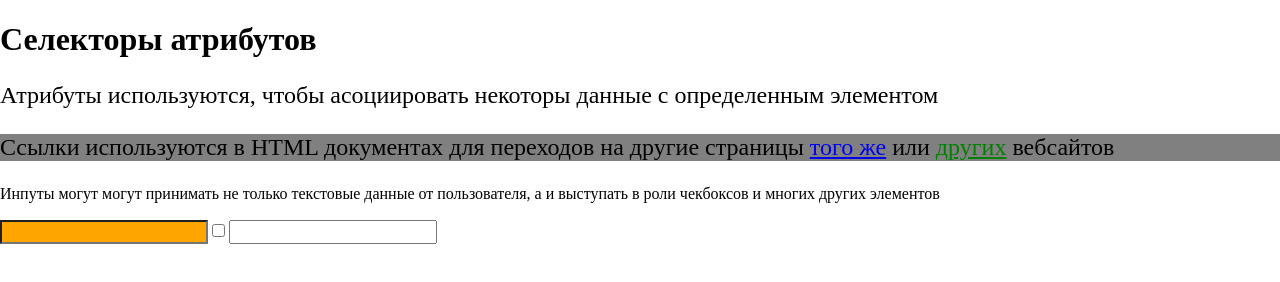
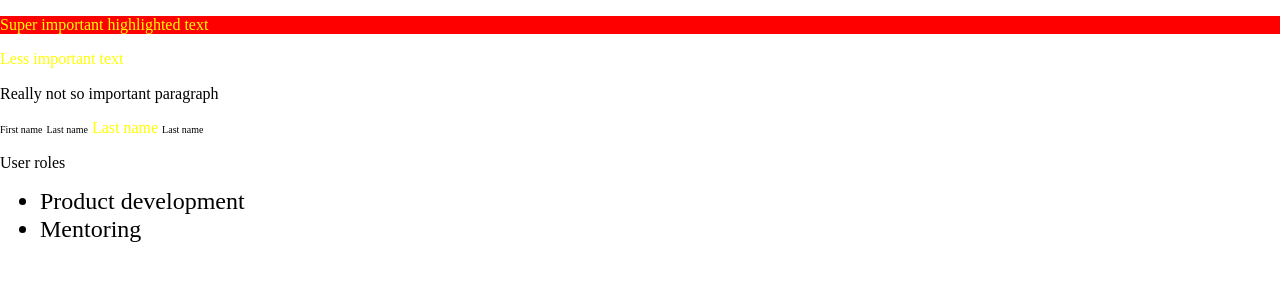
Before and after one commit to KirsanovIvan/vscode-git-test, a plain HTML site: page index.html in a window 1280 px wide. Drawn offline with nearby package versions, Linux system fonts and the light colour scheme.

Commit message:
selectors combination

```diff
--- a/index.html
+++ b/index.html
@@ -2,7 +2,7 @@
 <html lang="en">
   <head>
     <meta charset="UTF-8" />
-    <title>Селекторы атрибутов</title>
+    <title>Selectors Exercise</title>
     <link
       rel="stylesheet"
       href="https://cdnjs.cloudflare.com/ajax/libs/normalize/8.0.1/normalize.min.css"
@@ -10,45 +10,42 @@
       crossorigin="anonymous"
     />
     <style>
-      [data-description='anchors'] {
-        background-color: grey;
+      .super-important.highlighted {
+        background-color: red;
       }
-      [data-description] {
+      .highlighted,
+      .company-data {
+        color: yellow;
+      }
+      li.user-data {
         font-size: 24px;
       }
-      [href][target] {
-        color: green;
-      }
-      [type='text'] {
-        background-color: orange;
+      span.user-data {
+        font-size: 10px;
       }
     </style>
   </head>
 
   <body>
-    <header>
-      <h1>Селекторы атрибутов</h1>
-    </header>
-    <main>
-      <p data-description="attributes">
-        Атрибуты используются, чтобы асоциировать некоторы данные с определенным
-        элементом
+    <div class="description-text">
+      <p class="super-important highlighted">
+        Super important highlighted text
       </p>
-      <p data-description="anchors">
-        Ссылки используются в HTML документах для переходов на другие страницы
-        <a href="#">того же</a> или
-        <a target="_blank" href="https://www.wikipedia.org/">других</a>
-        вебсайтов
-      </p>
+      <p class="highlighted">Less important text</p>
+      <p>Really not so important paragraph</p>
       <div>
-        <p>
-          Инпуты могут могут принимать не только текстовые данные от
-          пользователя, а и выступать в роли чекбоксов и многих других элементов
-        </p>
-        <input type="text" />
-        <input type="checkbox" />
-        <input type="password" />
+        <span class="user-data">First name</span>
+        <span class="user-data">Last name</span>
+        <span class="company-data">Last name</span>
+        <span class="user-data">Last name</span>
       </div>
-    </main>
+      <div>
+        <p>User roles</p>
+        <ul>
+          <li class="user-data">Product development</li>
+          <li class="user-data">Mentoring</li>
+        </ul>
+      </div>
+    </div>
   </body>
 </html>
```
